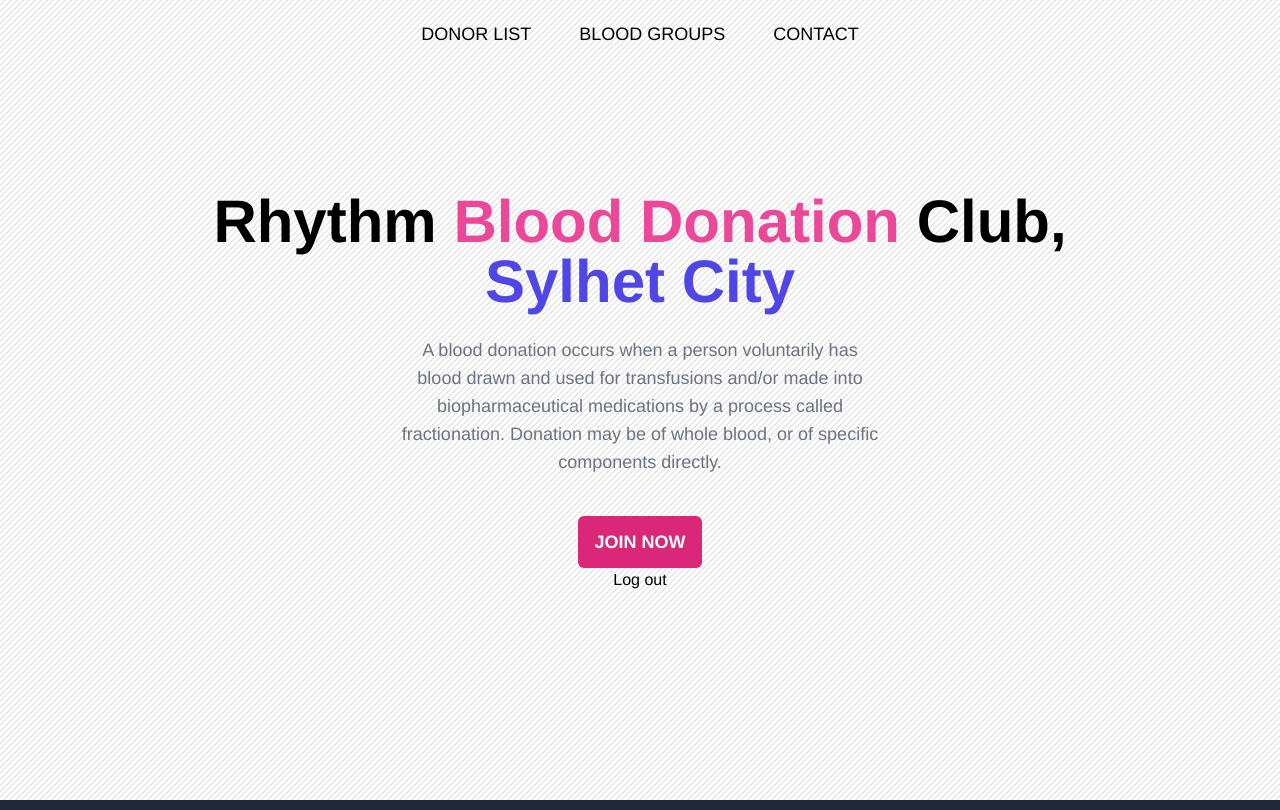
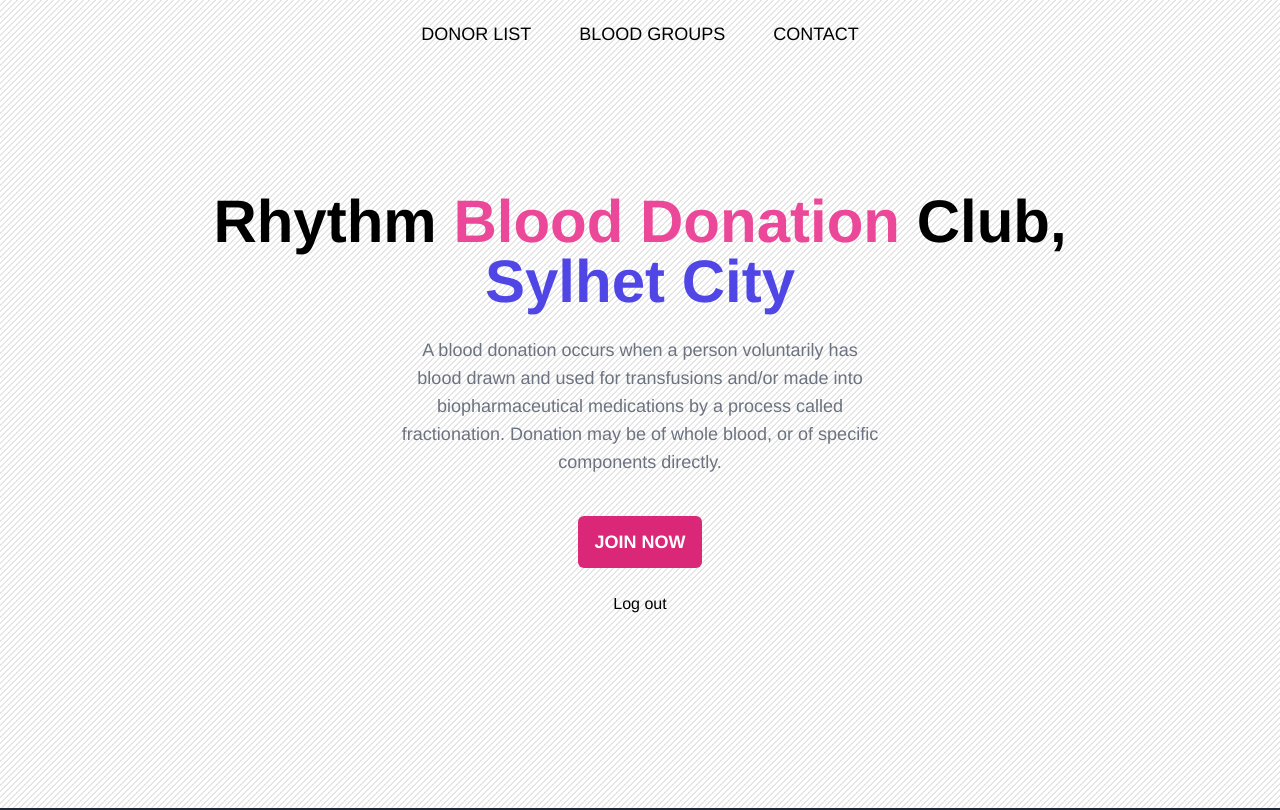
Before and after one commit to Mufassir-Chowdhury/Netlify, a Vue app: page /Blood-Donors in a window 1280 px wide. Shown: the top 810 px of the page. Built offline with nearby package versions, Linux system fonts and the light colour scheme; no server answers; sample sign-in values are in the browser's storage.

Commit message:
minor UI changes

```diff
--- a/src/Pages/HomePage.vue
+++ b/src/Pages/HomePage.vue
@@ -29,7 +29,7 @@
             <router-link to="/Blood-Donors/join" class="block bg-pink-600 hover:bg-gray-600 py-3 rounded-md px-4 text-lg text-white font-bold uppercase mt-10">
                 Join Now
             </router-link>
-            <button @click="signOut">Log out</button>
+            <button class="mt-6" @click="signOut">Log out</button>
         </div>
     </div>
         <div class="h-screen md:hidden lg:h-auto min-w-full items-center flex justify-center text-center py-12">
```
